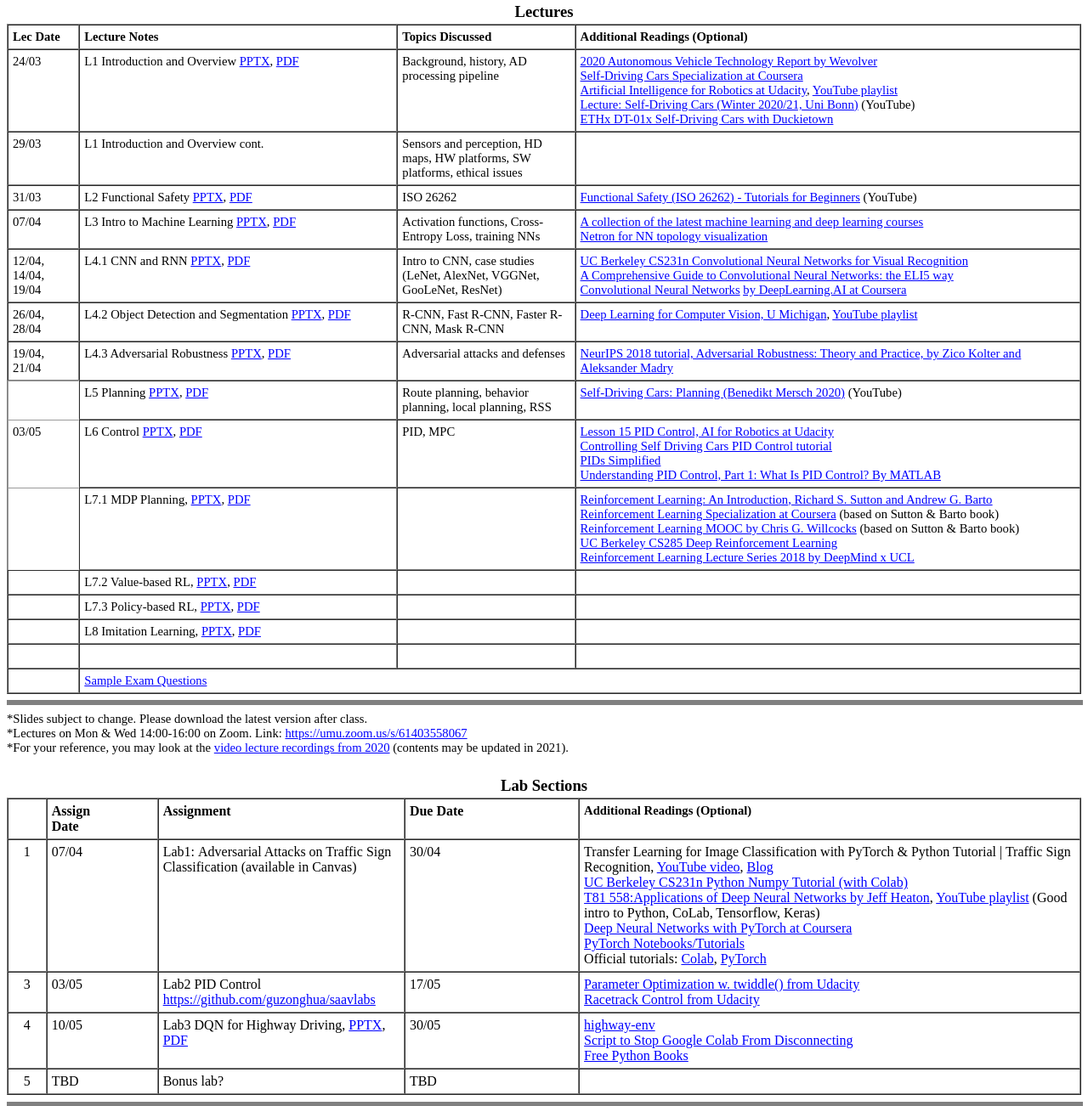
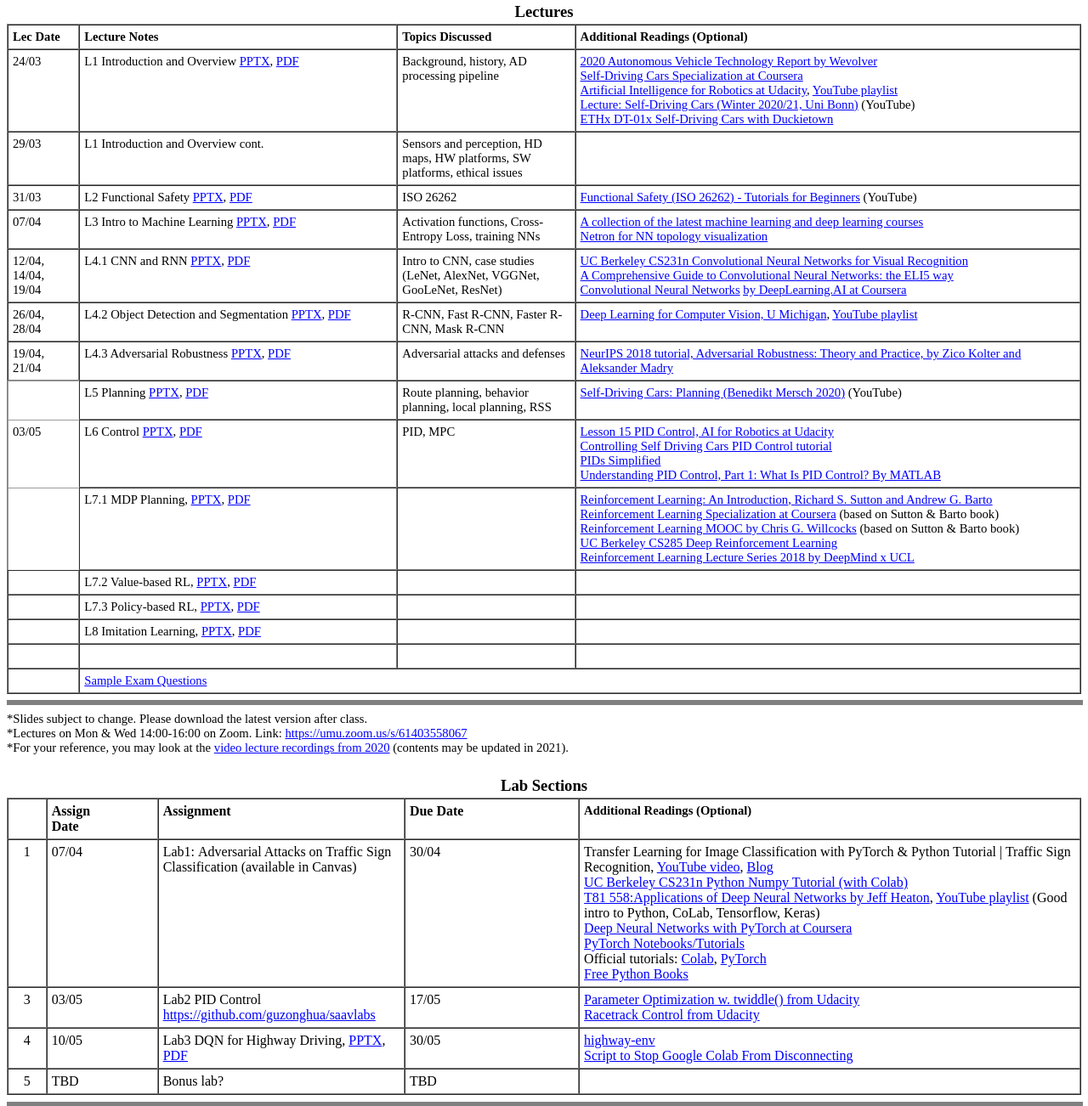
Before and after one commit to guzonghua/saav, a plain HTML site: page index.html in a window 1280 px wide. Shown: the part 58-1360 px from the top of the page at 85% size. Drawn offline with Linux system fonts and the light colour scheme; a script that the page names is missing.

Commit message:
Update index.html

```diff
--- a/index.html
+++ b/index.html
@@ -28,10 +28,10 @@ w\:* {behavior:url(#default#VML);}
   <o:Author>ccnt</o:Author>
   <o:Template>Normal</o:Template>
   <o:LastAuthor>Zonghua Gu</o:LastAuthor>
-  <o:Revision>219</o:Revision>
+  <o:Revision>220</o:Revision>
   <o:TotalTime>2154</o:TotalTime>
   <o:Created>2013-10-23T09:59:00Z</o:Created>
-  <o:LastSaved>2021-05-10T11:07:00Z</o:LastSaved>
+  <o:LastSaved>2021-05-10T11:08:00Z</o:LastSaved>
   <o:Pages>3</o:Pages>
   <o:Words>1291</o:Words>
   <o:Characters>7363</o:Characters>
@@ -49,6 +49,7 @@ href="file:///C:/Users/zogu0002/Documents/GitHub/saav/index_files/colorschememap
  <w:WordDocument>
   <w:View>Print</w:View>
   <w:Zoom>130</w:Zoom>
+  <w:SpellingState>Clean</w:SpellingState>
   <w:TrackMoves>false</w:TrackMoves>
   <w:TrackFormatting/>
   <w:ValidateAgainstSchemas/>
@@ -1493,6 +1494,9 @@ span.Char3
 	mso-fareast-font-family:"Times New Roman";
 	mso-fareast-theme-font:minor-fareast;
 	mso-hansi-font-family:SimSun;}
+span.SpellE
+	{mso-style-name:"";
+	mso-spl-e:yes;}
 .MsoChpDefault
 	{mso-style-type:export-only;
 	mso-default-props:yes;
@@ -1597,16 +1601,21 @@ mso-ansi-language:EN-US'><o:p></o:p></span></b></h1>
  <tr style='mso-yfti-irow:0;mso-yfti-firstrow:yes;height:14.3pt'>
   <td width="6%" valign=top style='width:6.68%;padding:3.75pt 3.75pt 3.75pt 3.75pt;
   height:14.3pt'>
-  <p class=MsoNormal><b><span lang=EN-US style='font-size:11.0pt;mso-bidi-font-size:
-  12.0pt;mso-ascii-font-family:"Times New Roman";mso-ascii-theme-font:minor-fareast;
-  mso-hansi-font-family:"Times New Roman";mso-hansi-theme-font:minor-fareast;
-  mso-bidi-font-family:"Times New Roman";mso-bidi-theme-font:minor-fareast;
-  mso-ansi-language:EN-US'>Lec </span></b><b><span lang=EN-US style='font-size:
-  11.0pt;mso-bidi-font-size:12.0pt;mso-ansi-language:EN-US'>Date</span></b><b><span
+  <p class=MsoNormal><span class=SpellE><b><span lang=EN-US style='font-size:
+  11.0pt;mso-bidi-font-size:12.0pt;mso-ascii-font-family:"Times New Roman";
+  mso-ascii-theme-font:minor-fareast;mso-hansi-font-family:"Times New Roman";
+  mso-hansi-theme-font:minor-fareast;mso-bidi-font-family:"Times New Roman";
+  mso-bidi-theme-font:minor-fareast;mso-ansi-language:EN-US'>Lec</span></b></span><b><span
   lang=EN-US style='font-size:11.0pt;mso-bidi-font-size:12.0pt;mso-ascii-font-family:
   "Times New Roman";mso-ascii-theme-font:minor-fareast;mso-hansi-font-family:
   "Times New Roman";mso-hansi-theme-font:minor-fareast;mso-bidi-font-family:
-  "Times New Roman";mso-bidi-theme-font:minor-fareast;mso-ansi-language:EN-US'><o:p></o:p></span></b></p>
+  "Times New Roman";mso-bidi-theme-font:minor-fareast;mso-ansi-language:EN-US'>
+  </span></b><b><span lang=EN-US style='font-size:11.0pt;mso-bidi-font-size:
+  12.0pt;mso-ansi-language:EN-US'>Date</span></b><b><span lang=EN-US
+  style='font-size:11.0pt;mso-bidi-font-size:12.0pt;mso-ascii-font-family:"Times New Roman";
+  mso-ascii-theme-font:minor-fareast;mso-hansi-font-family:"Times New Roman";
+  mso-hansi-theme-font:minor-fareast;mso-bidi-font-family:"Times New Roman";
+  mso-bidi-theme-font:minor-fareast;mso-ansi-language:EN-US'><o:p></o:p></span></b></p>
   </td>
   <td width="29%" valign=top style='width:29.64%;padding:3.75pt 3.75pt 3.75pt 3.75pt;
   height:14.3pt'>
@@ -1666,7 +1675,7 @@ mso-ansi-language:EN-US'><o:p></o:p></span></b></h1>
   mso-hansi-theme-font:minor-fareast;mso-bidi-font-family:"Times New Roman";
   mso-bidi-theme-font:minor-fareast;mso-ansi-language:EN-US'><a
   href="https://www.wevolver.com/article/2020.autonomous.vehicle.technology.report">2020
-  Autonomous Vehicle Technology Report by Wevolver</a><o:p></o:p></span></p>
+  Autonomous Vehicle Technology Report by <span class=SpellE>Wevolver</span></a><o:p></o:p></span></p>
   <p class=MsoNormal><span lang=EN-US style='font-size:11.0pt;mso-bidi-font-size:
   12.0pt;mso-ascii-font-family:"Times New Roman";mso-ascii-theme-font:minor-fareast;
   mso-fareast-font-family:SimSun;mso-hansi-font-family:"Times New Roman";
@@ -1700,8 +1709,8 @@ mso-ansi-language:EN-US'><o:p></o:p></span></b></h1>
   mso-fareast-font-family:SimSun;mso-hansi-font-family:"Times New Roman";
   mso-hansi-theme-font:minor-fareast;mso-bidi-font-family:"Times New Roman";
   mso-bidi-theme-font:minor-fareast;mso-ansi-language:EN-US'><a
-  href="https://learning.edx.org/course/course-v1:ETHx+DT-01x+1T2021/home">ETHx
-  DT-01x Self-Driving Cars with Duckietown</a><o:p></o:p></span></p>
+  href="https://learning.edx.org/course/course-v1:ETHx+DT-01x+1T2021/home"><span
+  class=SpellE>ETHx</span> DT-01x Self-Driving Cars with <span class=SpellE>Duckietown</span></a><o:p></o:p></span></p>
   </td>
  </tr>
  <tr style='mso-yfti-irow:2'>
@@ -1812,7 +1821,8 @@ mso-ansi-language:EN-US'><o:p></o:p></span></b></h1>
   mso-ascii-theme-font:minor-fareast;mso-hansi-font-family:"Times New Roman";
   mso-hansi-theme-font:minor-fareast;mso-bidi-font-family:"Times New Roman";
   mso-bidi-theme-font:minor-fareast;mso-ansi-language:EN-US'><a
-  href="https://netron.app/">Netron for NN topology visualization</a><o:p></o:p></span></p>
+  href="https://netron.app/"><span class=SpellE>Netron</span> for NN topology
+  visualization</a><o:p></o:p></span></p>
   </td>
  </tr>
  <tr style='mso-yfti-irow:5'>
@@ -1838,7 +1848,9 @@ mso-ansi-language:EN-US'><o:p></o:p></span></b></h1>
   mso-ascii-theme-font:minor-fareast;mso-hansi-font-family:"Times New Roman";
   mso-hansi-theme-font:minor-fareast;mso-bidi-font-family:"Times New Roman";
   mso-bidi-theme-font:minor-fareast;mso-ansi-language:EN-US'>Intro to CNN, case
-  studies (LeNet, AlexNet, VGGNet, GooLeNet, ResNet)<o:p></o:p></span></p>
+  studies (<span class=SpellE>LeNet</span>, <span class=SpellE>AlexNet</span>, <span
+  class=SpellE>VGGNet</span>, <span class=SpellE>GooLeNet</span>, <span
+  class=SpellE>ResNet</span>)<o:p></o:p></span></p>
   </td>
   <td width="47%" valign=top style='width:47.1%;padding:3.75pt 3.75pt 3.75pt 3.75pt'>
   <p class=MsoNormal style='mso-outline-level:1'><span lang=EN-US
@@ -1935,9 +1947,9 @@ mso-ansi-language:EN-US'><o:p></o:p></span></b></h1>
   mso-ascii-theme-font:minor-fareast;mso-hansi-font-family:"Times New Roman";
   mso-hansi-theme-font:minor-fareast;mso-bidi-font-family:"Times New Roman";
   mso-bidi-theme-font:minor-fareast;mso-ansi-language:EN-US'><a
-  href="https://adversarial-ml-tutorial.org/">NeurIPS 2018 tutorial,
-  Adversarial Robustness: Theory and Practice, by Zico Kolter and Aleksander
-  Madry</a><o:p></o:p></span></p>
+  href="https://adversarial-ml-tutorial.org/"><span class=SpellE>NeurIPS</span>
+  2018 tutorial, Adversarial Robustness: Theory and Practice, by Zico Kolter
+  and Aleksander <span class=SpellE>Madry</span></a><o:p></o:p></span></p>
   </td>
  </tr>
  <tr style='mso-yfti-irow:8;height:1.2pt'>
@@ -1977,7 +1989,8 @@ mso-ansi-language:EN-US'><o:p></o:p></span></b></h1>
   mso-hansi-theme-font:minor-fareast;mso-bidi-font-family:"Times New Roman";
   mso-bidi-theme-font:minor-fareast;mso-ansi-language:EN-US'><a
   href="https://www.youtube.com/watch?v=wpjUQ7IRQZI&amp;list=PLgnQpQtFTOGQo2Z_ogbonywTg8jxCI9pD&amp;index=3">Self-Driving
-  Cars: Planning (Benedikt Mersch 2020)</a> (YouTube)<o:p></o:p></span></p>
+  Cars: Planning (<span class=SpellE>Benedikt</span> <span class=SpellE>Mersch</span>
+  2020)</a> (YouTube)<o:p></o:p></span></p>
   </td>
  </tr>
  <tr style='mso-yfti-irow:9;height:3.15pt'>
@@ -2079,21 +2092,24 @@ mso-ansi-language:EN-US'><o:p></o:p></span></b></h1>
   Learning: An Introduction</a><span class=MsoHyperlink><a
   href="http://incompleteideas.net/book/the-book-2nd.html"><span
   style='mso-fareast-font-family:DengXian'>, </span>Richard S. Sutton and
-  Andrew G. Barto</a></span></span><span class=MsoHyperlink><o:p></o:p></span></p>
+  Andrew G. <span class=SpellE>Barto</span></a></span></span><span
+  class=MsoHyperlink><o:p></o:p></span></p>
   <p class=MsoNormal style='mso-outline-level:1'><span lang=EN-US
   style='font-size:11.0pt;mso-bidi-font-size:12.0pt;mso-ascii-font-family:"Times New Roman";
   mso-ascii-theme-font:minor-fareast;mso-hansi-font-family:"Times New Roman";
   mso-hansi-theme-font:minor-fareast;mso-bidi-font-family:"Times New Roman";
   mso-bidi-theme-font:minor-fareast;mso-ansi-language:EN-US'><a
   href="https://www.coursera.org/specializations/reinforcement-learning?">Reinforcement
-  Learning Specialization at Coursera</a> (based on Sutton &amp; Barto book)<o:p></o:p></span></p>
+  Learning Specialization at Coursera</a> (based on Sutton &amp; <span
+  class=SpellE>Barto</span> book)<o:p></o:p></span></p>
   <p class=MsoNormal style='mso-outline-level:1'><span lang=EN-US
   style='font-size:11.0pt;mso-bidi-font-size:12.0pt;mso-ascii-font-family:"Times New Roman";
   mso-ascii-theme-font:minor-fareast;mso-hansi-font-family:"Times New Roman";
   mso-hansi-theme-font:minor-fareast;mso-bidi-font-family:"Times New Roman";
   mso-bidi-theme-font:minor-fareast;mso-ansi-language:EN-US'><a
   href="https://cwkx.github.io/teaching.html">Reinforcement Learning MOOC by
-  Chris G. Willcocks</a> (based on Sutton &amp; Barto book)</span></p>
+  Chris G. Willcocks</a> (based on Sutton &amp; <span class=SpellE>Barto</span>
+  book)</span></p>
   <p class=MsoNormal style='mso-outline-level:1'><span class=MsoHyperlink><span
   lang=EN-US style='font-size:11.0pt;mso-bidi-font-size:12.0pt;mso-ascii-font-family:
   "Times New Roman";mso-ascii-theme-font:minor-fareast;mso-hansi-font-family:
@@ -2397,11 +2413,11 @@ EN-US'>Lab Sections<o:p></o:p></span></b></h1>
   mso-ascii-theme-font:minor-fareast;mso-hansi-font-family:"Times New Roman";
   mso-hansi-theme-font:minor-fareast;mso-bidi-font-family:"Times New Roman";
   mso-bidi-theme-font:minor-fareast'>Transfer Learning for Image Classification
-  with PyTorch &amp; Python Tutorial | Traffic Sign Recognition</span><span
-  lang=EN-US style='mso-ascii-font-family:"Times New Roman";mso-ascii-theme-font:
-  minor-fareast;mso-hansi-font-family:"Times New Roman";mso-hansi-theme-font:
-  minor-fareast;mso-bidi-font-family:"Times New Roman";mso-bidi-theme-font:
-  minor-fareast;mso-ansi-language:EN-US'>, <a
+  with <span class=SpellE>PyTorch</span> &amp; Python Tutorial | Traffic Sign
+  Recognition</span><span lang=EN-US style='mso-ascii-font-family:"Times New Roman";
+  mso-ascii-theme-font:minor-fareast;mso-hansi-font-family:"Times New Roman";
+  mso-hansi-theme-font:minor-fareast;mso-bidi-font-family:"Times New Roman";
+  mso-bidi-theme-font:minor-fareast;mso-ansi-language:EN-US'>, <a
   href="https://www.youtube.com/watch?v=yYlVOrbV_KY&amp;t=2s">YouTube video</a>,
   <a
   href="https://curiousily.com/posts/transfer-learning-for-image-classification-using-torchvision-pytorch-and-python/">Blog
@@ -2410,8 +2426,8 @@ EN-US'>Lab Sections<o:p></o:p></span></b></h1>
   mso-ascii-theme-font:minor-fareast;mso-hansi-font-family:"Times New Roman";
   mso-hansi-theme-font:minor-fareast;mso-bidi-font-family:"Times New Roman";
   mso-bidi-theme-font:minor-fareast'><a
-  href="https://cs231n.github.io/python-numpy-tutorial/">UC Berkeley CS231n Python
-  Numpy Tutorial (with Colab)</a><o:p></o:p></span></p>
+  href="https://cs231n.github.io/python-numpy-tutorial/">UC Berkeley CS231n
+  Python <span class=SpellE>Numpy</span> Tutorial (with <span class=SpellE>Colab</span>)</a><o:p></o:p></span></p>
   <p class=MsoNormal><span style='mso-ascii-font-family:"Times New Roman";
   mso-ascii-theme-font:minor-fareast;mso-hansi-font-family:"Times New Roman";
   mso-hansi-theme-font:minor-fareast;mso-bidi-font-family:"Times New Roman";
@@ -2424,27 +2440,35 @@ EN-US'>Lab Sections<o:p></o:p></span></b></h1>
   "Times New Roman";mso-bidi-theme-font:minor-fareast;mso-ansi-language:EN-US'>,
   <a
   href="https://www.youtube.com/playlist?list=PLjy4p-07OYzulelvJ5KVaT2pDlxivl_BN">YouTube
-  playlist</a> (Good intro to Python, CoLab, Tensorflow, Keras)<o:p></o:p></span></p>
+  playlist</a> (Good intro to Python, <span class=SpellE>CoLab</span>, <span
+  class=SpellE>Tensorflow</span>, <span class=SpellE>Keras</span>)<o:p></o:p></span></p>
   <p class=MsoNormal style='mso-outline-level:1'><span lang=EN-US
   style='mso-ascii-font-family:"Times New Roman";mso-ascii-theme-font:minor-fareast;
   mso-hansi-font-family:"Times New Roman";mso-hansi-theme-font:minor-fareast;
   mso-bidi-font-family:"Times New Roman";mso-bidi-theme-font:minor-fareast;
   mso-ansi-language:EN-US'><a
   href="https://www.coursera.org/learn/deep-neural-networks-with-pytorch">Deep
-  Neural Networks with PyTorch at Coursera</a><o:p></o:p></span></p>
+  Neural Networks with <span class=SpellE>PyTorch</span> at Coursera</a><o:p></o:p></span></p>
   <p class=MsoNormal><span lang=EN-US style='mso-ascii-font-family:"Times New Roman";
   mso-ascii-theme-font:minor-fareast;mso-hansi-font-family:"Times New Roman";
   mso-hansi-theme-font:minor-fareast;mso-bidi-font-family:"Times New Roman";
   mso-bidi-theme-font:minor-fareast;mso-ansi-language:EN-US'><a
-  href="https://github.com/omarsar/pytorch_notebooks">PyTorch
+  href="https://github.com/omarsar/pytorch_notebooks"><span class=SpellE>PyTorch</span>
   Notebooks/Tutorials</a><o:p></o:p></span></p>
   <p class=MsoNormal><span lang=EN-US style='mso-ascii-font-family:"Times New Roman";
   mso-ascii-theme-font:minor-fareast;mso-hansi-font-family:"Times New Roman";
   mso-hansi-theme-font:minor-fareast;mso-bidi-font-family:"Times New Roman";
   mso-bidi-theme-font:minor-fareast;mso-ansi-language:EN-US'>Official
   tutorials: <a
-  href="https://colab.research.google.com/notebooks/intro.ipynb?hl=en">Colab</a>,
-  <a href="https://pytorch.org/tutorials/beginner/basics/intro.html">PyTorch</a><o:p></o:p></span></p>
+  href="https://colab.research.google.com/notebooks/intro.ipynb?hl=en"><span
+  class=SpellE>Colab</span></a>, <a
+  href="https://pytorch.org/tutorials/beginner/basics/intro.html"><span
+  class=SpellE>PyTorch</span></a><o:p></o:p></span></p>
+  <p class=MsoNormal><span lang=EN-US style='mso-ascii-font-family:"Times New Roman";
+  mso-ascii-theme-font:minor-fareast;mso-hansi-font-family:"Times New Roman";
+  mso-hansi-theme-font:minor-fareast;mso-bidi-font-family:"Times New Roman";
+  mso-bidi-theme-font:minor-fareast;mso-ansi-language:EN-US'><a
+  href="https://github.com/pamoroso/free-python-books">Free Python Books</a><o:p></o:p></span></p>
   </td>
  </tr>
  <tr style='mso-yfti-irow:2'>
@@ -2564,16 +2588,7 @@ EN-US'>Lab Sections<o:p></o:p></span></b></h1>
   mso-hansi-theme-font:minor-fareast;mso-bidi-font-family:"Times New Roman";
   mso-bidi-theme-font:minor-fareast'><a
   href="https://www.rockyourcode.com/script-to-stop-google-colab-from-disconnecting/">Script
-  to Stop Google Colab From Disconnecting</a><o:p></o:p></span></p>
-  <p class=MsoNormal style='mso-outline-level:1'><span lang=EN-US
-  style='mso-ascii-font-family:"Times New Roman";mso-ascii-theme-font:minor-fareast;
-  mso-hansi-font-family:"Times New Roman";mso-hansi-theme-font:minor-fareast;
-  mso-bidi-font-family:"Times New Roman";mso-bidi-theme-font:minor-fareast;
-  mso-ansi-language:EN-US'><a
-  href="https://github.com/pamoroso/free-python-books">Free Python Books</a></span><span
-  style='mso-ascii-font-family:"Times New Roman";mso-ascii-theme-font:minor-fareast;
-  mso-hansi-font-family:"Times New Roman";mso-hansi-theme-font:minor-fareast;
-  mso-bidi-font-family:"Times New Roman";mso-bidi-theme-font:minor-fareast'><o:p></o:p></span></p>
+  to Stop Google <span class=SpellE>Colab</span> From Disconnecting</a><o:p></o:p></span></p>
   </td>
  </tr>
  <tr style='mso-yfti-irow:4;mso-yfti-lastrow:yes'>
```
